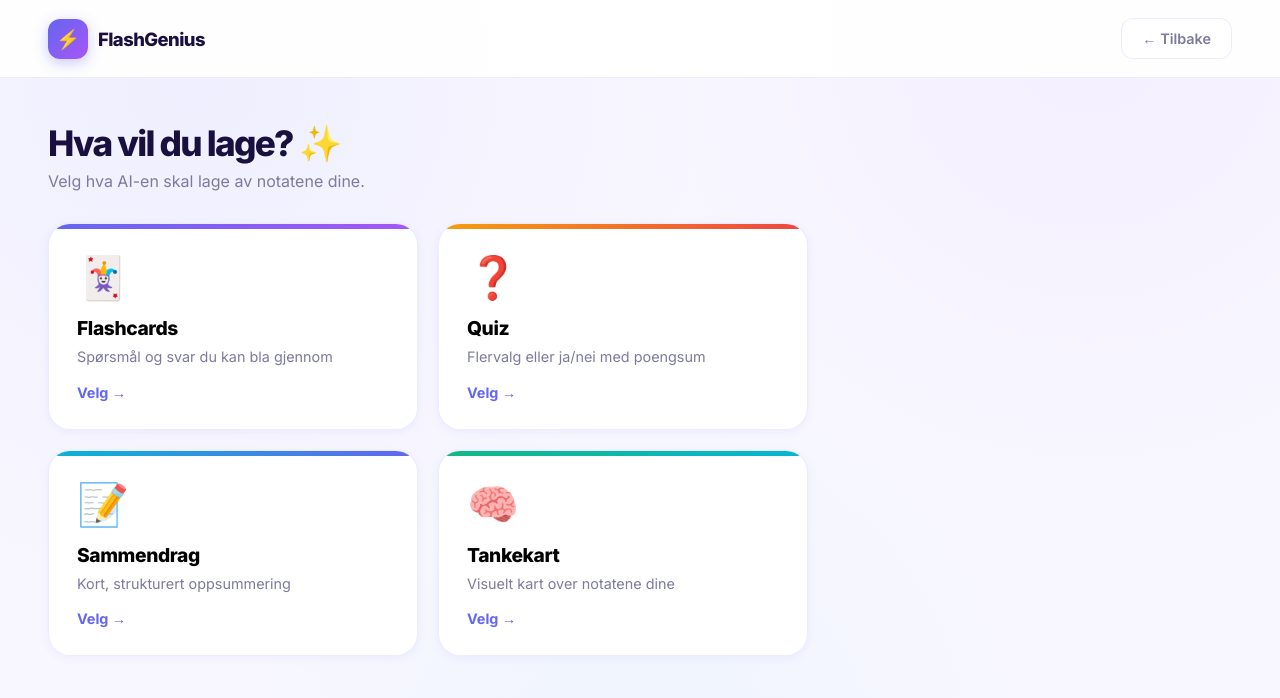
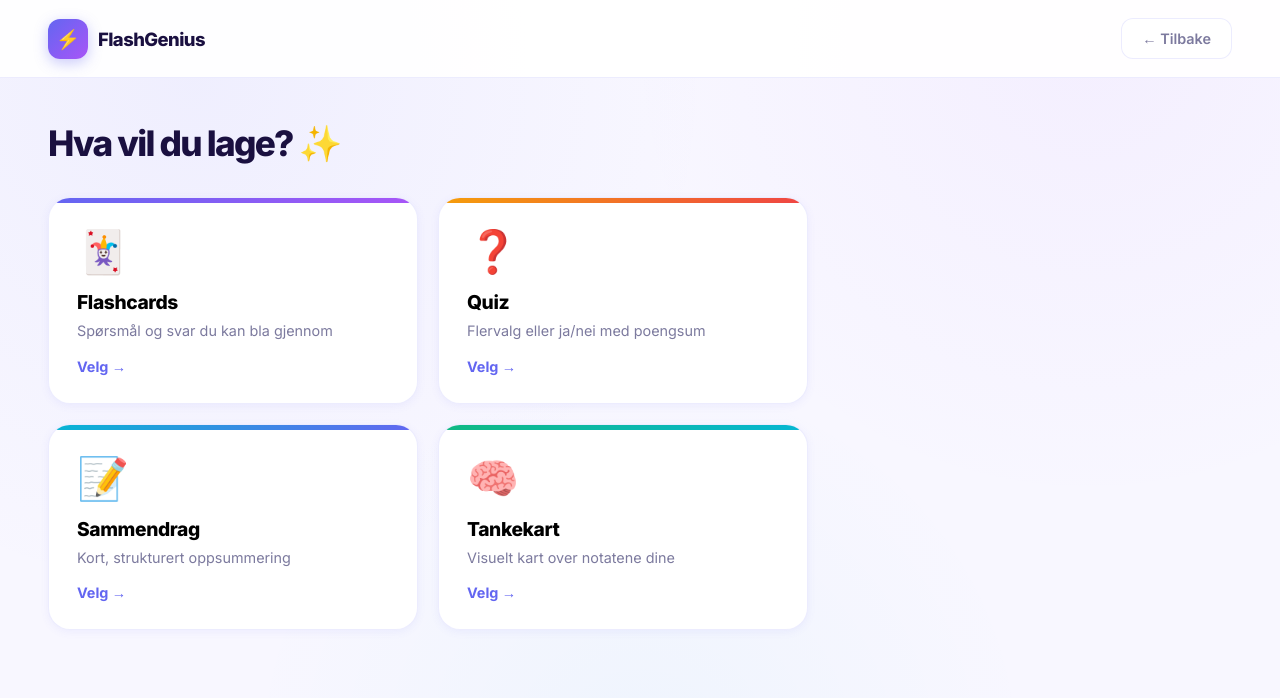
Before and after one commit to arink1305/FlashGenius, a React app in the folder frontend/: page /new in a window 1280 px wide. Shown: the top 698 px of the page. Built offline with nearby package versions, Linux system fonts and the light colour scheme; no server answers; sample sign-in values are in the browser's storage; the HTML template or start-up script is replaced by a standard one.

Commit message:
Update NewSet.jsx

```diff
--- a/frontend/src/pages/NewSet.jsx
+++ b/frontend/src/pages/NewSet.jsx
@@ -19,7 +19,7 @@ export default function NewSet() {
             <main className="content">
                 <div className="page-header">
                     <h1>Hva vil du lage? ✨</h1>
-                    <p>Velg hva AI-en skal lage av notatene dine.</p>
+                    <p></p>
                 </div>
 
                 <div className="type-grid">
```
